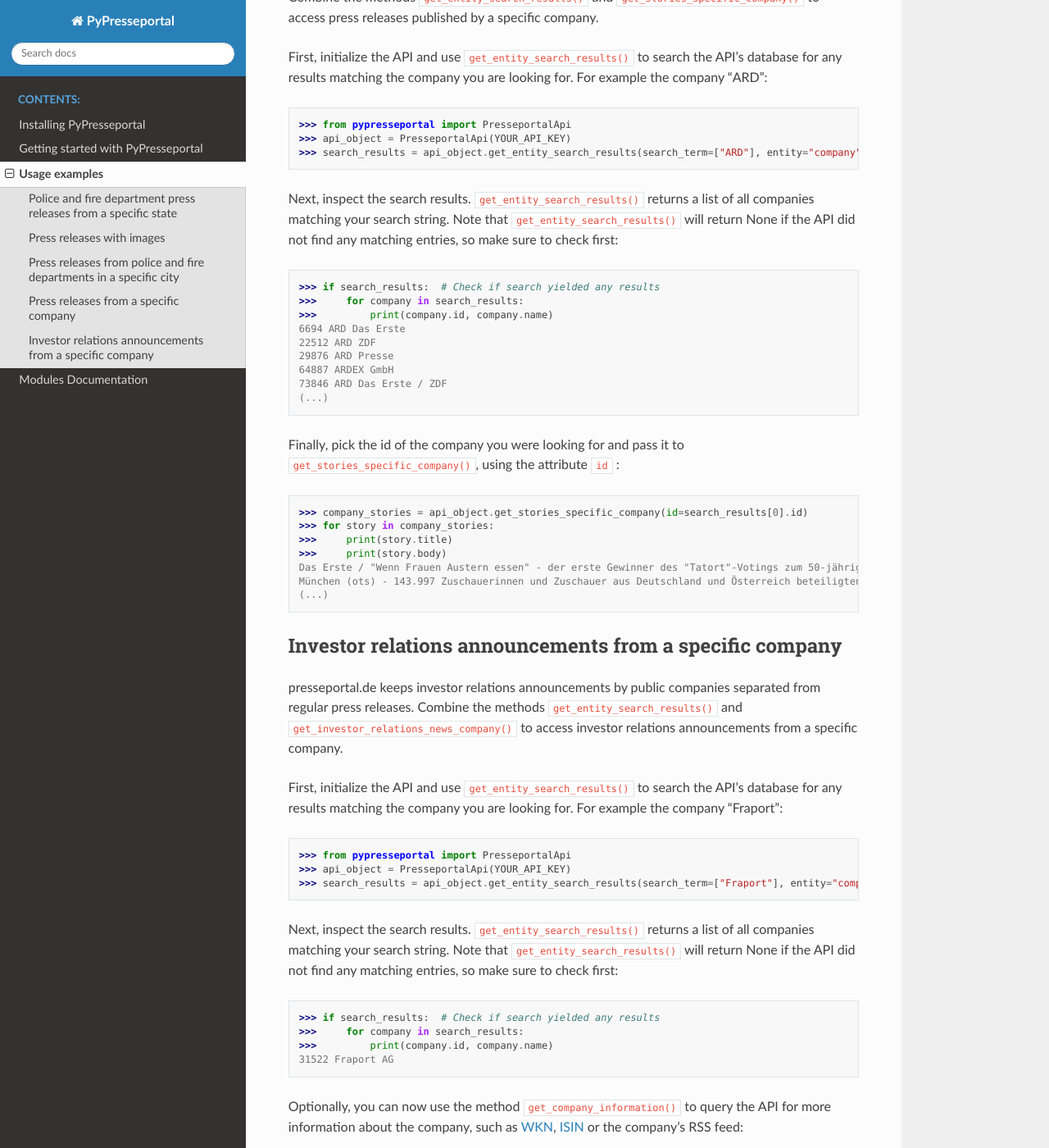
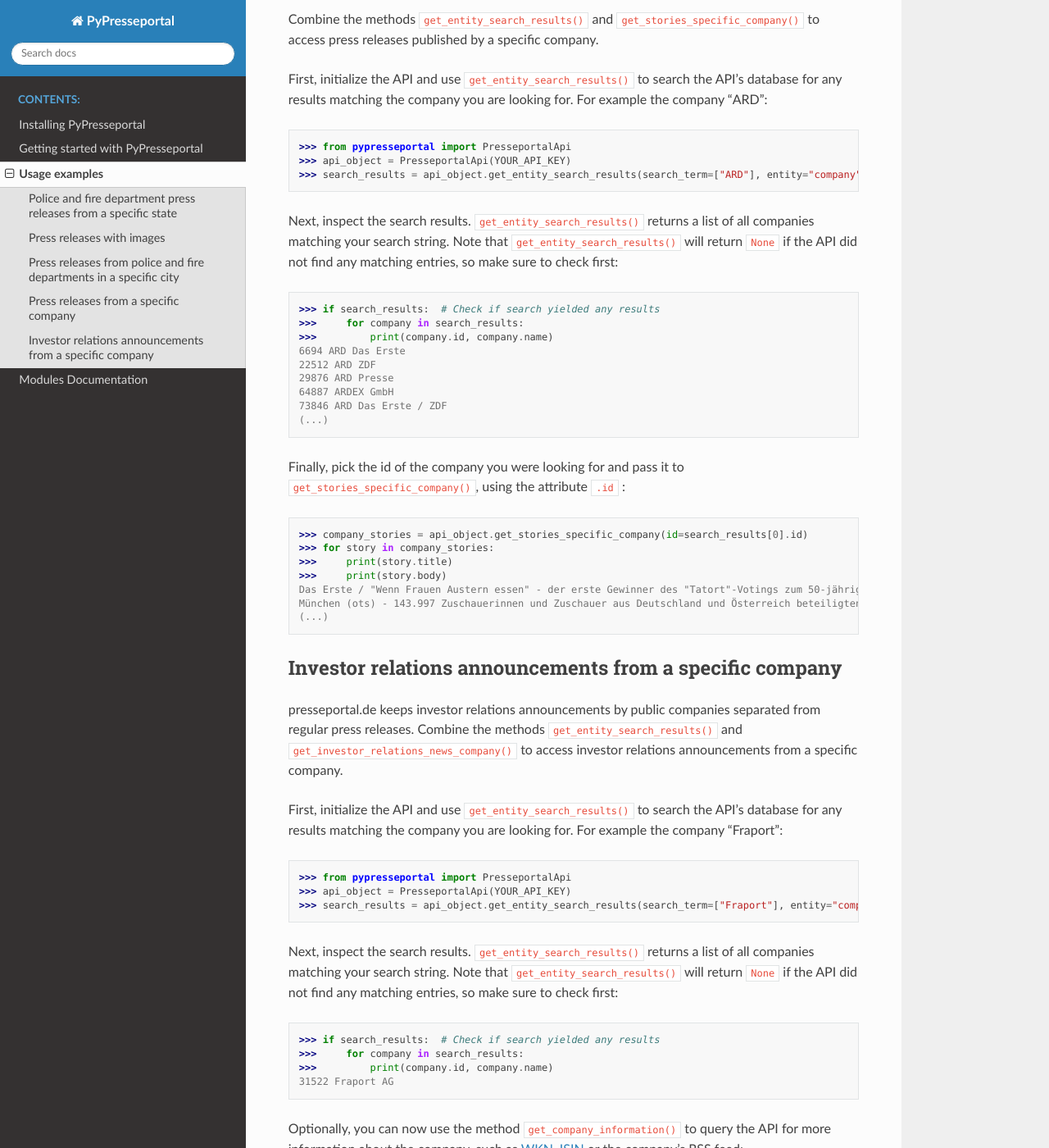
Before and after one commit to tcmetzger/pypresseportal, a Sphinx documentation site: the page built from docs/usage_examples.rst, in a window 1280 px wide and 1400 px high, scrolled down 2659 px. Shown: the whole window at 82% size. Built offline with Sphinx 7.4.7 and the Read the Docs theme 2.0.0, drawn with Linux system fonts in a browser that asks for light colours; some of the changed text lies outside the part shown.

```diff
--- a/docs/usage_examples.rst
+++ b/docs/usage_examples.rst
@@ -17,7 +17,7 @@ Use the ``get_public_service_specific_region()`` method to request press release
 service offices in a specific region.
 
 First, this method requires a ``region_code`` argument, as defined
-in this list: `<https://api.presseportal.de/en/doc/value/region>`_. For example, 'by' is the
+in this list: `<https://api.presseportal.de/en/doc/value/region>`_. For example, ``"by"`` is the
 region code for Bavaria:
 
 >>> from pypresseportal import PresseportalApi
@@ -121,7 +122,7 @@ database for any results matching the company you are looking for. For example t
 
 Next, inspect the search results. ``get_entity_search_results()`` returns a list of all
 companies matching your search string. Note that ``get_entity_search_results()`` will return
-None if the API did not find any matching entries, so make sure to check first:
+``None`` if the API did not find any matching entries, so make sure to check first:
 
 >>> if search_results:  # Check if search yielded any results
 >>>     for company in search_results:
@@ -134,7 +135,7 @@ None if the API did not find any matching entries, so make sure to check first:
 (...)
 
 Finally, pick the id of the company you were looking for and pass it to
-``get_stories_specific_company()``, using the attribute ``id`` :
+``get_stories_specific_company()``, using the attribute ``.id`` :
 
 >>> company_stories = api_object.get_stories_specific_company(id=search_results[0].id)
 >>> for story in company_stories:
@@ -160,7 +161,7 @@ database for any results matching the company you are looking for. For example t
 
 Next, inspect the search results. ``get_entity_search_results()`` returns a list of all
 companies matching your search string. Note that ``get_entity_search_results()`` will return
-None if the API did not find any matching entries, so make sure to check first:
+``None`` if the API did not find any matching entries, so make sure to check first:
 
 >>> if search_results:  # Check if search yielded any results
 >>>     for company in search_results:
```
Also changed, not shown: other parts of docs/usage_examples.rst (+3 -2 lines), docs/getting_started.rst (+4 -4 lines).
